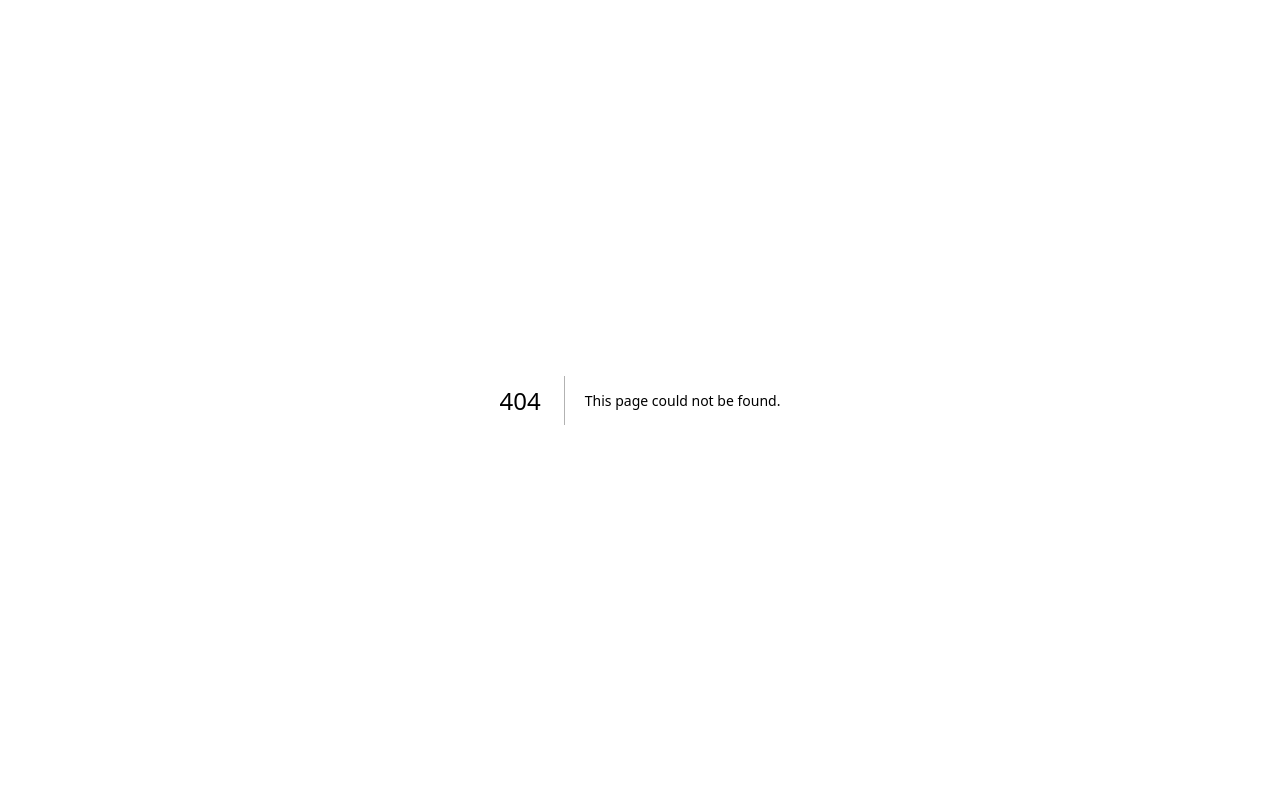
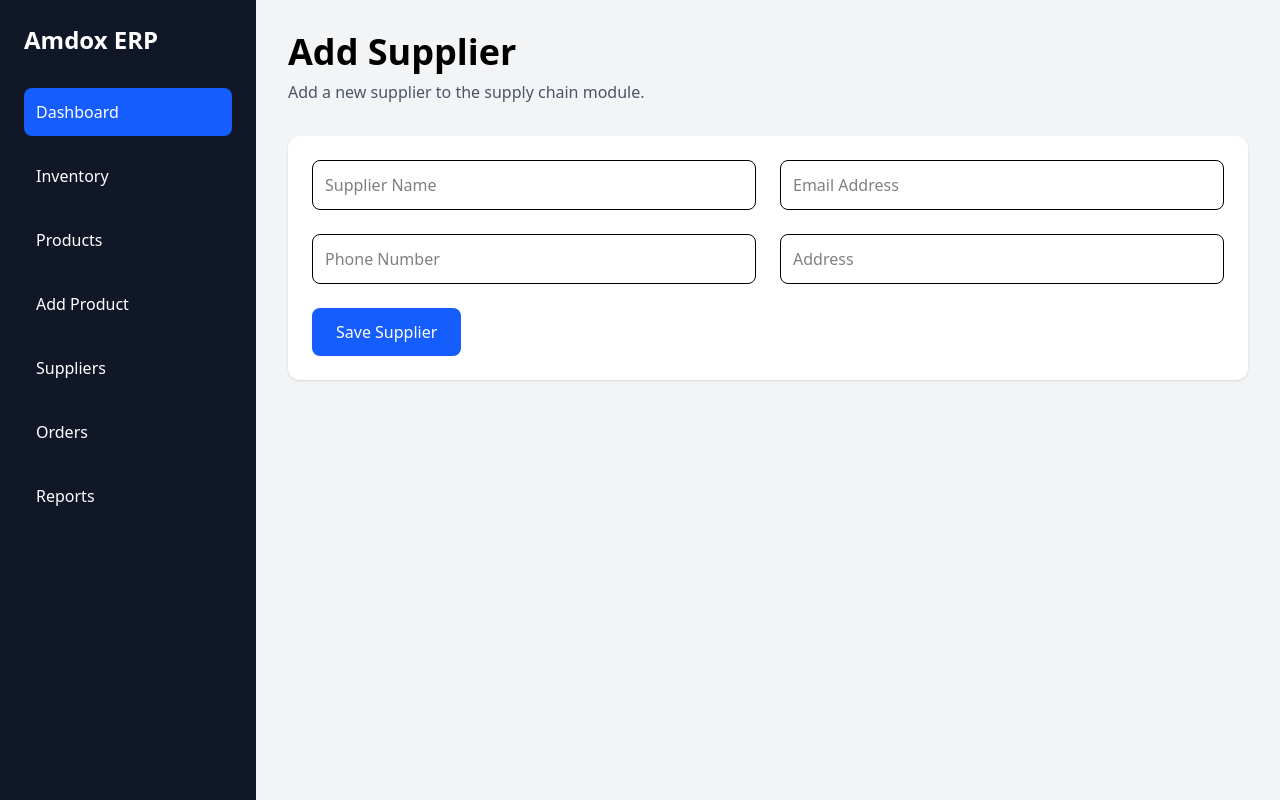
Before and after one commit to rutujashinde-stack/amdox-erp, a Next.js app in the folder apps/web/: page /supply-chain/add-supplier in a window 1280 px wide. Before the commit this address had no page. Built offline with nearby package versions, Linux system fonts and the light colour scheme.

Commit message:
Add supplier management page

```diff
--- /dev/null
+++ b/apps/web/app/supply-chain/add-supplier/page.tsx
@@ -0,0 +1,123 @@
+"use client";
+
+import { useState } from "react";
+import { useRouter } from "next/navigation";
+
+export default function AddSupplierPage() {
+  const [name, setName] = useState("");
+  const [email, setEmail] = useState("");
+  const [phone, setPhone] = useState("");
+  const [address, setAddress] = useState("");
+  const [saving, setSaving] = useState(false);
+
+  const router = useRouter();
+
+  async function handleSubmit(e: React.FormEvent) {
+    e.preventDefault();
+
+    const token = localStorage.getItem("amdox_token");
+
+    if (!token) {
+      alert("Please log in first.");
+      router.push("/login");
+      return;
+    }
+
+    try {
+      setSaving(true);
+
+      const response = await fetch(
+        `${process.env.NEXT_PUBLIC_API_URL}/supply-chain/vendors`,
+        {
+          method: "POST",
+          headers: {
+            "Content-Type": "application/json",
+            Authorization: `Bearer ${token}`,
+          },
+          body: JSON.stringify({
+            name,
+            email,
+            phone,
+            address,
+          }),
+        }
+      );
+
+      if (!response.ok) {
+        const errorText = await response.text();
+        throw new Error(errorText || "Failed to add supplier");
+      }
+
+      alert("Supplier added successfully!");
+      router.push("/supply-chain/suppliers");
+    } catch (error) {
+      console.error("Supplier creation failed:", error);
+
+      alert(
+        error instanceof Error
+          ? `Failed to add supplier: ${error.message}`
+          : "Failed to add supplier"
+      );
+    } finally {
+      setSaving(false);
+    }
+  }
+
+  return (
+    <section className="p-8">
+      <h1 className="text-4xl font-bold">Add Supplier</h1>
+
+      <p className="mt-2 text-gray-600">
+        Add a new supplier to the supply chain module.
+      </p>
+
+      <form
+        onSubmit={handleSubmit}
+        className="mt-8 rounded-xl bg-white p-6 shadow"
+      >
+        <div className="grid gap-6 md:grid-cols-2">
+          <input
+            className="rounded-lg border p-3"
+            placeholder="Supplier Name"
+            value={name}
+            onChange={(e) => setName(e.target.value)}
+            required
+          />
+
+          <input
+            className="rounded-lg border p-3"
+            type="email"
+            placeholder="Email Address"
+            value={email}
+            onChange={(e) => setEmail(e.target.value)}
+            required
+          />
+
+          <input
+            className="rounded-lg border p-3"
+            placeholder="Phone Number"
+            value={phone}
+            onChange={(e) => setPhone(e.target.value)}
+            required
+          />
+
+          <input
+            className="rounded-lg border p-3"
+            placeholder="Address"
+            value={address}
+            onChange={(e) => setAddress(e.target.value)}
+            required
+          />
+        </div>
+
+        <button
+          type="submit"
+          disabled={saving}
+          className="mt-6 rounded-lg bg-blue-600 px-6 py-3 text-white hover:bg-blue-700 disabled:cursor-not-allowed disabled:opacity-60"
+        >
+          {saving ? "Saving..." : "Save Supplier"}
+        </button>
+      </form>
+    </section>
+  );
+}
--- a/apps/web/app/supply-chain/suppliers/page.tsx
+++ b/apps/web/app/supply-chain/suppliers/page.tsx
@@ -1,24 +1,64 @@
 'use client';
 
-import { useEffect, useState } from 'react';
-import api from '../../../lib/api';
+import Link from "next/link";
+import { useEffect, useState } from "react";
+import api from "../../../lib/api";
+
+interface Vendor {
+  id: string;
+  name: string;
+  email: string;
+  phone: string;
+  address: string;
+}
 
 export default function SuppliersPage() {
-  const [vendors, setVendors] = useState<any[]>([]);
+  const [vendors, setVendors] = useState<Vendor[]>([]);
+  const [loading, setLoading] = useState(true);
 
   useEffect(() => {
-    api
-      .get('/supply-chain/vendors')
-      .then((res) => setVendors(res.data))
-      .catch((err) => console.error(err));
+    async function fetchVendors() {
+      try {
+        const res = await api.get("/supply-chain/vendors");
+        setVendors(res.data);
+      } catch (err) {
+        console.error(err);
+      } finally {
+        setLoading(false);
+      }
+    }
+
+    fetchVendors();
   }, []);
 
   return (
     <section className="p-8">
+      <div className="mb-6 flex items-center justify-between">
+        <div>
           <h1 className="text-4xl font-bold">Suppliers Management</h1>
-      <p className="mt-2 text-gray-600">Live supplier data from backend.</p>
+          <p className="mt-2 text-gray-600">
+            Live supplier data from backend.
+          </p>
+        </div>
 
-      <div className="mt-8 rounded-xl bg-white p-6 shadow">
+        <Link
+          href="/supply-chain/add-supplier"
+          className="rounded-lg bg-blue-600 px-5 py-3 text-white hover:bg-blue-700"
+        >
+          + Add Supplier
+        </Link>
+      </div>
+
+      <div className="rounded-xl bg-white p-6 shadow">
+        {loading ? (
+          <p className="text-center text-gray-500">
+            Loading suppliers...
+          </p>
+        ) : vendors.length === 0 ? (
+          <p className="text-center text-gray-500">
+            No suppliers found.
+          </p>
+        ) : (
           <table className="w-full border">
             <thead className="bg-gray-200">
               <tr>
@@ -33,7 +73,9 @@ export default function SuppliersPage() {
             <tbody>
               {vendors.map((vendor) => (
                 <tr key={vendor.id}>
-                <td className="border p-3">{vendor.id.slice(0, 8)}</td>
+                  <td className="border p-3">
+                    {vendor.id.slice(0, 8)}
+                  </td>
                   <td className="border p-3">{vendor.name}</td>
                   <td className="border p-3">{vendor.email}</td>
                   <td className="border p-3">{vendor.phone}</td>
@@ -42,6 +84,7 @@ export default function SuppliersPage() {
               ))}
             </tbody>
           </table>
+        )}
       </div>
     </section>
   );
```
Lines whose indentation alone changed are shown as unchanged.
